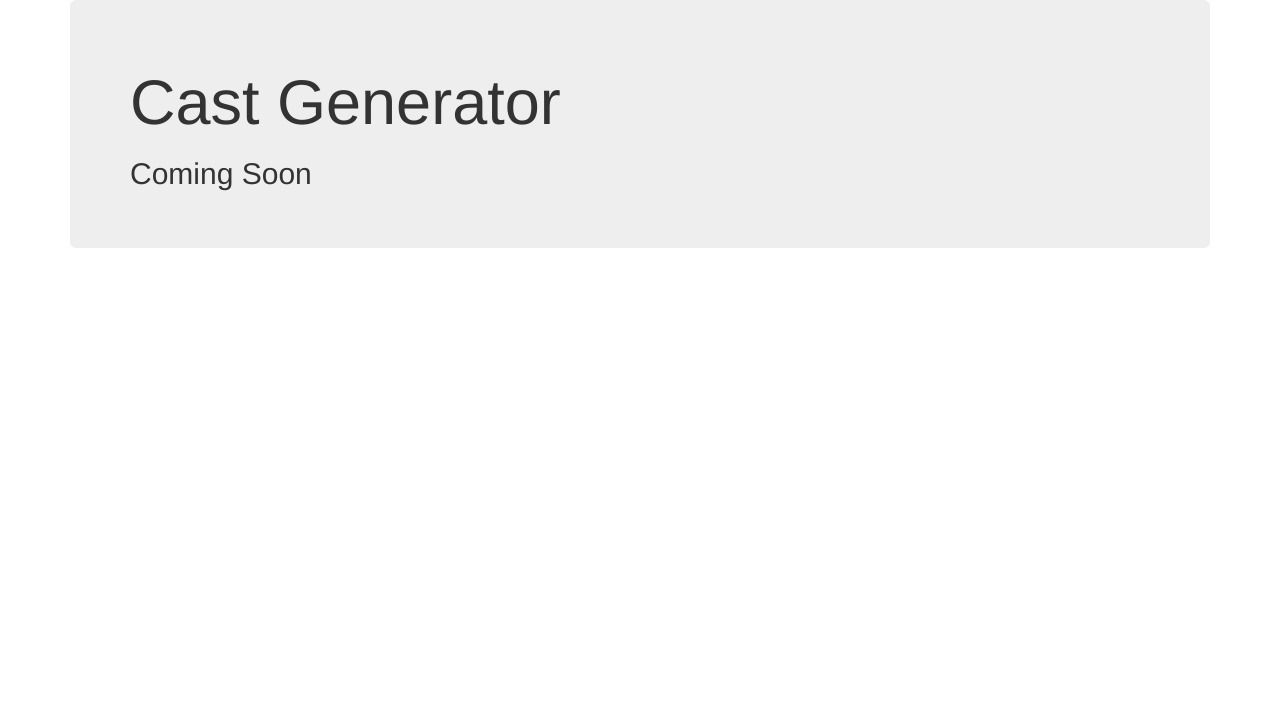
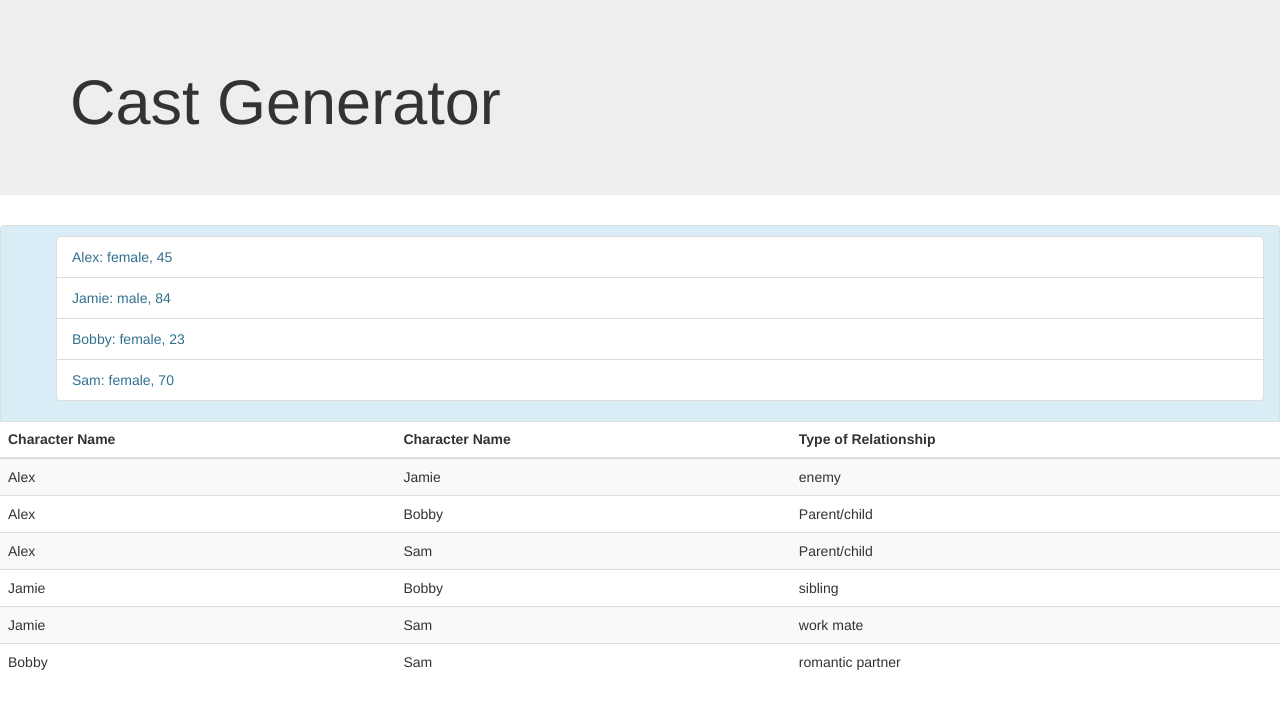
Before and after one commit to Carl-Armstrong/cast-generator, an Angular app: page / in a window 1280 px wide. Shown: the top 708 px of the page. Built offline with nearby package versions, Linux system fonts and the light colour scheme.

Commit message:
basic functionality implemented

```diff
--- a/src/app/app.component.html
+++ b/src/app/app.component.html
@@ -1,6 +1,8 @@
-<div class="container">
-  <div class="jumbotron">
+
+<div class="jumbotron">
+  <div class="container">
     <h1>Cast Generator</h1>
-    <h2>Coming Soon</h2>
   </div>
 </div>
+
+<app-char-display></app-char-display>
--- a/src/app/app.module.ts
+++ b/src/app/app.module.ts
@@ -2,10 +2,12 @@ import { NgModule } from '@angular/core';
 import { BrowserModule } from '@angular/platform-browser';
 
 import { AppComponent } from './app.component';
+import { CharDisplayComponent } from './char-display/char-display.component';
 
 @NgModule({
   declarations: [
-    AppComponent
+    AppComponent,
+    CharDisplayComponent
   ],
   imports: [
     BrowserModule
--- /dev/null
+++ b/src/app/char-display/castGenerator.ts
@@ -0,0 +1,25 @@
+import { ICharacter } from "./character";
+import { IRelationship } from "./relationship";
+
+// a list of possible types of relationships
+let relationshipTypes: string[] = ["Parent/child", "sibling", "enemy", "romantic partner", "bff", "work mate", "room mate"];
+
+/*
+Creates a set of relationships between ICharacter objects
+@ param castArray: an array of ICharacter objects
+@ return: an array of relationship objects between all the characters
+*/
+export function setRelationships(castArray: ICharacter[]) {
+    // an array of IRelationship objects. Each holds the indexes of two characters and contains their relationship type
+    let relationshipTable: IRelationship[] = [];
+
+    for (let i: number = 0; i < castArray.length; i++) {
+        for (let j: number = i + 1; j < castArray.length; j++) {
+            let tempString: string = castArray[i].name + castArray[j].name;
+            let currentRelationship: IRelationship = { set: tempString, firstChar: castArray[i].name, firstIndex: i, secondChar: castArray[j].name, secondIndex: j, type: relationshipTypes[Math.floor(Math.random()*relationshipTypes.length)] };
+            relationshipTable.push(currentRelationship);
+        }
+    }
+
+    return relationshipTable;
+}
--- /dev/null
+++ b/src/app/char-display/char-display.component.html
@@ -0,0 +1,22 @@
+<div class="list-group-item list-group-item-info">
+    <ul>
+        <li class="list-group-item list-group-item-light" *ngFor = "let char of characters">{{char.name}}: {{char.gender}}, {{char.age}}</li>
+    </ul>
+</div>
+
+<table class="table table-striped">
+    <thead>
+      <tr>
+        <th scope="col">Character Name</th>
+        <th scope="col">Character Name</th>
+        <th scope="col">Type of Relationship</th>
+      </tr>
+    </thead>
+    <tbody>
+      <tr *ngFor = "let ship of relationships">
+        <td>{{ship.firstChar}}</td>
+        <td>{{ship.secondChar}}</td>
+        <td>{{ship.type}}</td>
+      </tr>
+    </tbody>
+  </table>
--- /dev/null
+++ b/src/app/char-display/char-display.component.ts
@@ -0,0 +1,22 @@
+import { Component, OnInit } from '@angular/core';
+import { ICharacter } from './character';
+import { charGenerator } from './charGen';
+import { IRelationship } from "./relationship";
+import { setRelationships } from "./castGenerator";
+
+@Component({
+  selector: 'app-char-display',
+  templateUrl: './char-display.component.html',
+  styleUrls: ['./char-display.component.css']
+})
+export class CharDisplayComponent implements OnInit {
+  // for now, create four random characters with preset names
+  characters: ICharacter[] = [charGenerator("Alex"), charGenerator("Jamie"), charGenerator("Bobby"), charGenerator("Sam")]
+  relationships: IRelationship[] = setRelationships(this.characters);
+
+  constructor() { }
+
+  ngOnInit(): void {
+  }
+
+}
--- /dev/null
+++ b/src/app/char-display/charGen.ts
@@ -0,0 +1,18 @@
+import { ICharacter } from "./character";
+
+export function charGenerator(name: string) {
+let age: number = Math.floor(Math.random() * 100) +1;
+let gender: string = setGender();
+
+let newChar: ICharacter = {name: name, age: age, gender: gender}
+return newChar;
+}
+
+// TODO change this to a generic binary randomizer with parameters of trait A and trait B, returning one of them
+function setGender() {
+    let rando: number = (Math.random()>=0.5)? 1 : 0;
+    if (rando === 0) {
+        return "male";
+    }
+    return "female";
+}
--- /dev/null
+++ b/src/app/char-display/character.ts
@@ -0,0 +1,10 @@
+export interface ICharacter {
+    // in the future, I'd like traits to be defined by the user (with option for default)
+
+    // name: currently defined when the ICharacter object is created
+    name: string;
+    // age: random number from 1 to 100
+    age: number;
+    // gender: currently binary for mvp purposes. Will add nuance later
+    gender: string;
+}
--- /dev/null
+++ b/src/app/char-display/relationship.ts
@@ -0,0 +1,15 @@
+export interface IRelationship {
+
+    // set: a string combination of the two character names
+    set: string;
+    // firstChar: the name of the first character in the relationship
+    firstChar: string;
+    // firstIndex: the index (from castArray) of the first character
+    firstIndex: number;
+    // secondChar: the name of the second character in the relationship
+    secondChar: string;
+    // secondIndex: the index (from castArray) of the second character
+    secondIndex: number;
+    // type: a string describing the relationship
+    type: string;
+}
```
Also changed, not shown: src/app/char-display/char-display.component.css (added), 2 other files (tests, documents, lock files or other folders).
